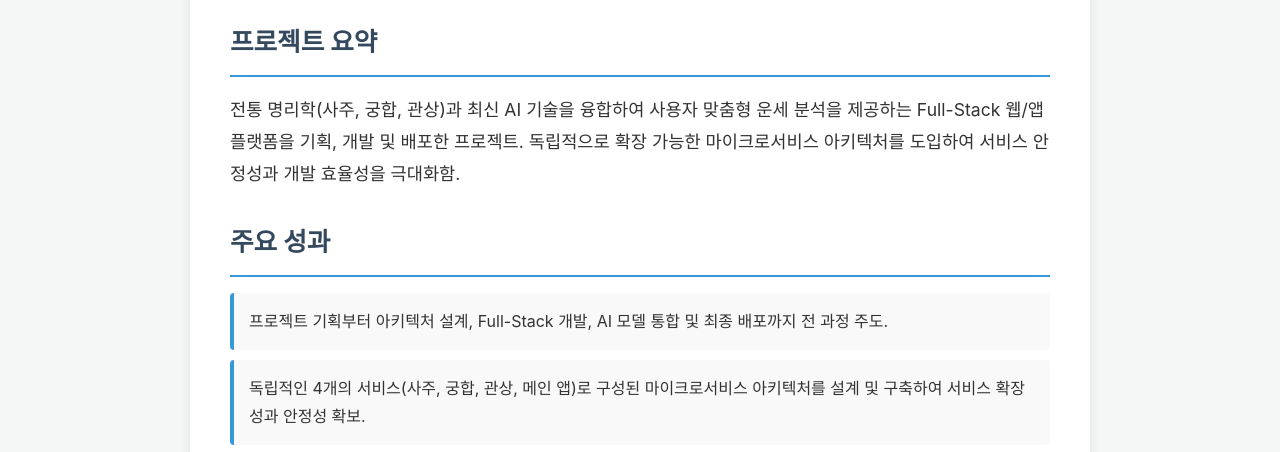
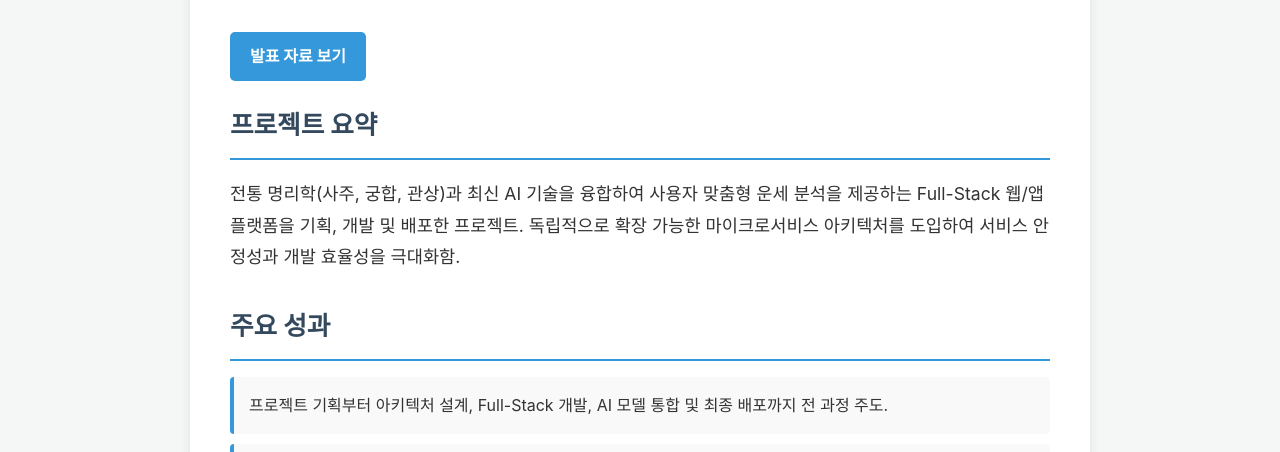
Before and after one commit to nnyusko/hyung.github.io, a plain HTML site: page project-ai-saju.html in a window 1280 px wide. Shown: the part 328-780 px from the top of the page. Drawn offline with Linux system fonts and the light colour scheme; a web font is replaced by a local one.

Commit message:
feat: 프로젝트 상세 페이지 및 발표 자료 링크 추가

```diff
--- a/project-ai-saju.html
+++ b/project-ai-saju.html
@@ -60,6 +60,7 @@
                             <div class="project-header">
                                 <h1>${project.name}</h1>
                                 <p class="role">${project.role}</p>
+                                <a href="https://drive.google.com/file/d/1aX0KdZSthNvqzQaN7nSsuHySxE1drYaG/view?usp=sharing" target="_blank" class="presentation-link">발표 자료 보기</a>
                             </div>
 
                             <div class="project-section">
--- a/project-detail.css
+++ b/project-detail.css
@@ -69,6 +69,25 @@ main {
     color: #555;
     margin-bottom: 20px;
 }
+
+/* Presentation Link Button */
+.project-header .presentation-link {
+    display: inline-block;
+    background-color: #3498db;
+    color: #ffffff;
+    padding: 10px 20px;
+    border-radius: 5px;
+    text-decoration: none;
+    font-weight: bold;
+    margin-top: 15px;
+    transition: background-color 0.3s;
+}
+
+.project-header .presentation-link:hover {
+    background-color: #2980b9;
+    color: #ffffff;
+}
+
 
 /* Section Styles */
 .project-section {
```
Also changed, not shown: project-gongpick.html (+1 -0 lines), 1 other file.
